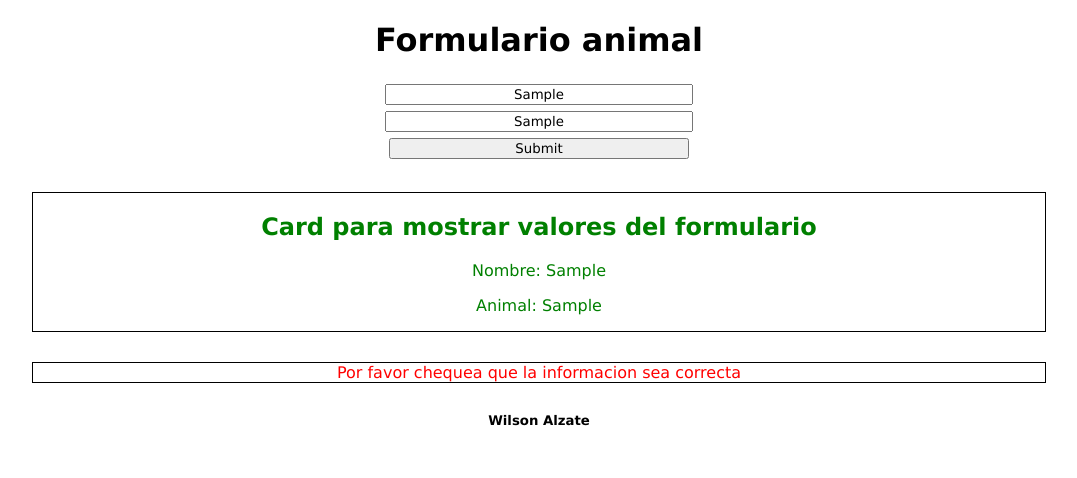
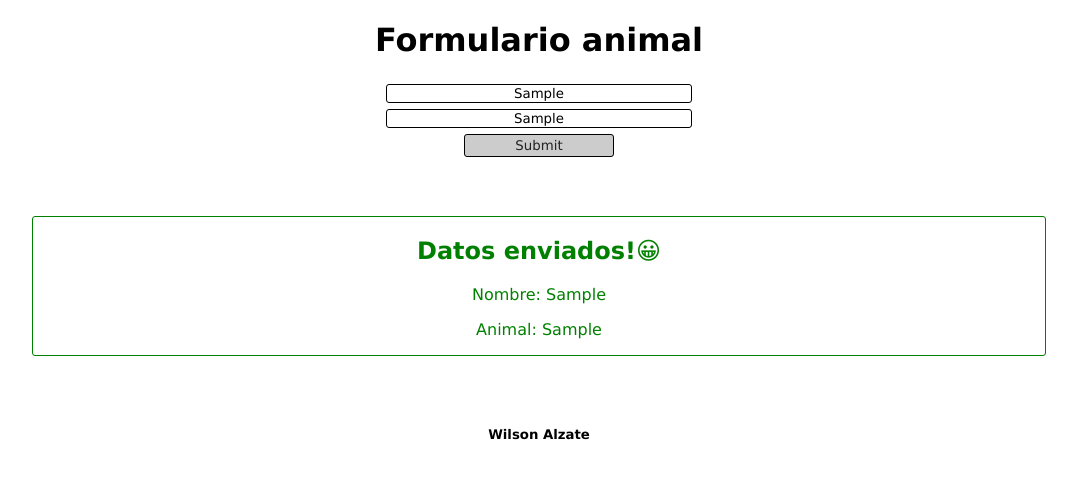
Before and after one commit to KevvDaniel/fe3c4-parcial, a React (Vite) app: page / in a window 1280 px wide. Both pictures are taken after typing "Sample", "Sample" into the empty fields and a click on the input 640 px from the left and 148 px from the top of the page. Shown: the top 478 px of the page, without its empty margins (101-1178 px from the left). Built offline with nearby package versions, Linux system fonts and the light colour scheme.

Commit message:
Ok, se hace la validacion de cantidad de caracteres en ambos 'inputs', ademas se muestra una tarjeta de error si no cumple y si cumple se muestra una tarjeta correcta con los datos ingresados

```diff
--- a/src/App.jsx
+++ b/src/App.jsx
@@ -1,21 +1,31 @@
 import { useState } from 'react'
-import Card from './Card.jsx'
-import Form from './components/form/index.jsx';
+import Card from './components/Card';
+import Form from './components/form';
 
 function App() {
   //Aqui deberias agregar los estados y los handlers para los inputs
 
-  // ----- VER VIDEO 1:24:15 ---------------//
+  // ----- VER VIDEO 1:50:03 ---------------//
   //Falta
   // Hacer validaciones
 
   const [informacion, setInformacion] = useState({}); {/**useState setea un objeto*/}
+  const [isMensajeError, setMensajeError] = useState(); {/**useState setea un objeto*/}
 
   // funcion dentro el padre "App" que se le pasa como "props" al hijo "Form"
   // las props son de solo lectura, el hijo no puede modificarlas
   const onSubmit = (data) => {
-    console.log("data: ", data);
-    setInformacion(data);
+    if (data.nombre.length >= 3
+      && data.animal.length >= 6){
+        // si cumple la validacion, actualiza el estado de la "informacion"
+        console.log("data si: ", data);
+        setInformacion(data);
+        setMensajeError("false")
+      }else{
+        setMensajeError("true")
+        console.log("data no: ", data);
+
+    }
   }
 
   return (
@@ -23,15 +33,15 @@ function App() {
       <Form
         onSubmit={onSubmit}
         titulo="Formulario animal"
+        isMensajeError={isMensajeError}
+        informacion={informacion}
       />
-
-      {informacion &&
-        <Card nombre={informacion.nombre} animal={informacion.animal}/>
-
-      }
-
-      <p id="msn-error" >Por favor chequea que la informacion sea correcta</p>
-
+      <br />
+      <Card
+        isMensajeError={isMensajeError}
+        informacion={informacion}
+        />
+      <br />
       <h5>Wilson Alzate</h5>
     </div>
   );
--- a/src/Card.jsx
+++ /dev/null
@@ -1,14 +0,0 @@
-//Este componente deberia recibir por props y mostrar en pantalla la informacion
-//que envia el usuario
-
-function Card({nombre, animal}) {
-  return (
-    <div id="card">
-      <h2>Card para mostrar valores del formulario</h2>
-        <p>Nombre: {nombre}</p>
-        <p>Animal: {animal}</p>
-    </div>
-  );
-}
-
-export default Card;
--- /dev/null
+++ b/src/components/Card/MsnCorrecto.jsx
@@ -0,0 +1,12 @@
+const MsnCorrecto = ({nombre, animal}) => {
+
+    return (
+        <div id="card">
+            <h2>Datos enviados!&#128512;</h2>
+            <p>Nombre: {nombre}</p>
+            <p>Animal: {animal}</p>
+        </div>
+    )
+}
+
+export default MsnCorrecto
--- /dev/null
+++ b/src/components/Card/MsnError.jsx
@@ -0,0 +1,12 @@
+const MsnError = () => {
+    return (
+        <div id="msn-error">
+            <h2>Datos no enviados &#128517; </h2>
+            <p>Recuerda!</p>
+            <p>Nombre de mínimo 3 caracteres</p>
+            <p>Animal de mínimo 6 caracteres</p>
+        </div>
+    )
+}
+
+export default MsnError
--- /dev/null
+++ b/src/components/Card/index.jsx
@@ -0,0 +1,26 @@
+//Este componente deberia recibir por props y mostrar en pantalla la informacion
+//que envia el usuario
+
+import MsnError from "./MsnError";
+import MsnCorrecto from "./MsnCorrecto";
+
+function Card({isMensajeError, informacion}) {
+
+  return (
+    <>
+    {isMensajeError=="true" &&
+      <MsnError/>
+    }
+    {isMensajeError=="false" &&
+      <MsnCorrecto
+        nombre={informacion.nombre}
+        animal={informacion.animal}
+      />
+    }
+    </>
+  );
+}
+
+
+
+export default Card;
--- a/src/components/form/index.jsx
+++ b/src/components/form/index.jsx
@@ -55,8 +55,9 @@ function Form({onSubmit, titulo}) {
                 onChange={handlerChangeAnimal}
             />
             <br />
+            <input id="btn-enviar" type="submit" />
 
-            <input type="submit" />
+
         </form>
     )
 }
--- a/src/index.css
+++ b/src/index.css
@@ -6,35 +6,47 @@
 
 
 #card{
+    border: 1px solid green;
+    border-radius: 3px;
     color: green;
-    border: 1px solid black;
+    margin: 30px auto;
     width: 80%;
-    margin: 30px auto;
 }
 
 #msn-error{
-    border: 1px solid black;
+    border: 1px solid red;
+    border-radius: 3px;
     color: red;
+    margin: 30px auto;
     width: 80%;
-    margin: 30px auto;
 }
 
 input{
+    border: 1px solid black;
+    border-radius: 3px;
+    margin: 3px;
     width: 300px;
-    margin: 3px;
 }
 
-button {
-    border: none;
-    background-color: #eee;
+
+#btn-enviar {
+    background-color: #ccc;
     color: #222;
-    font-size: 30;
-    font-family: inherit;
-    margin: 10px;
-    padding: 10px 70px;
+    margin: 3px;
+    margin-bottom: 10px;
+    padding: 3px 5px;
     cursor: pointer;
+    width: 150px;
+
 }
 
-button:hover {
+#btn-enviar:hover {
     background-color: #ccc;
+    color: #222;
+    margin: 3px;
+    margin-bottom: 8px;
+    padding: 4px 6px;
+    cursor: pointer;
+    width: 160px;
+
 }
```
